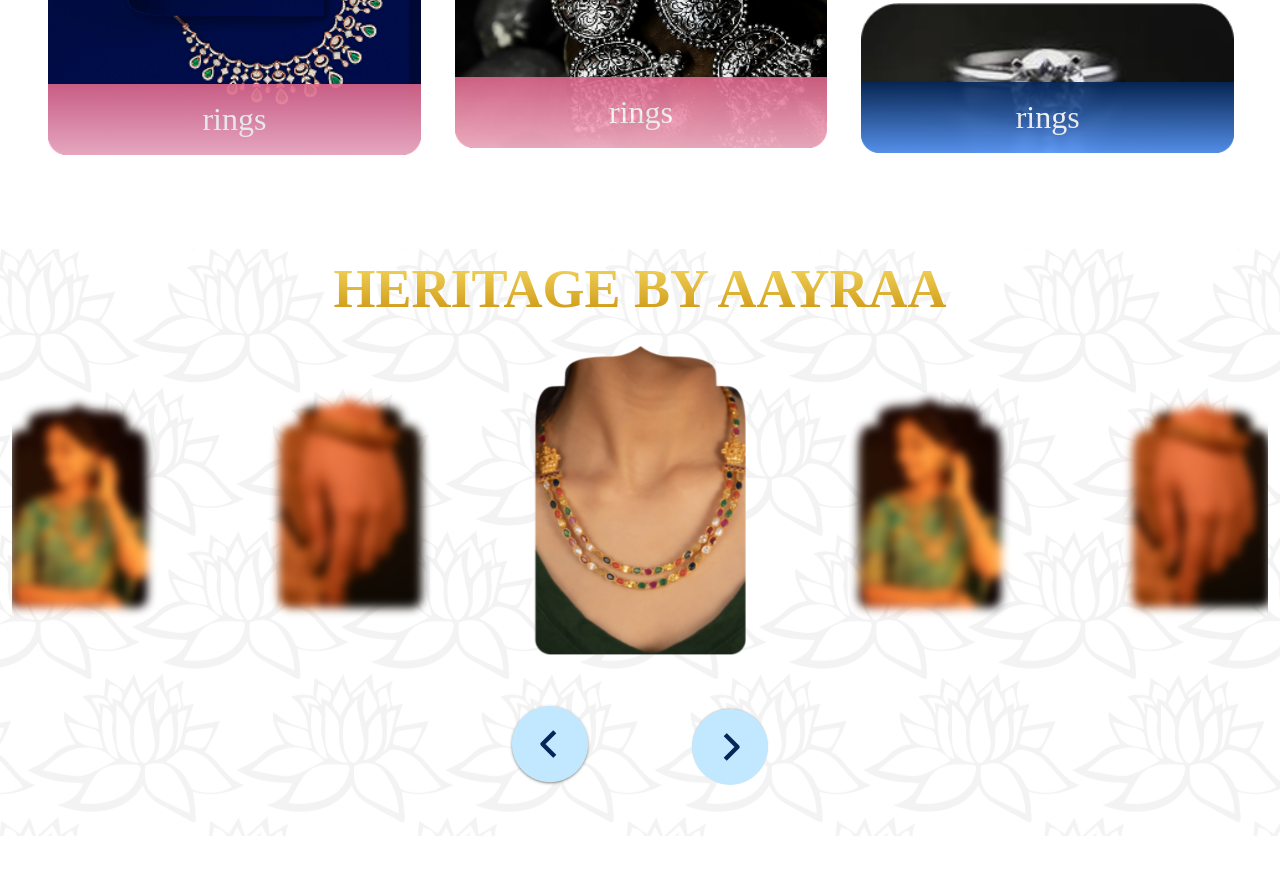
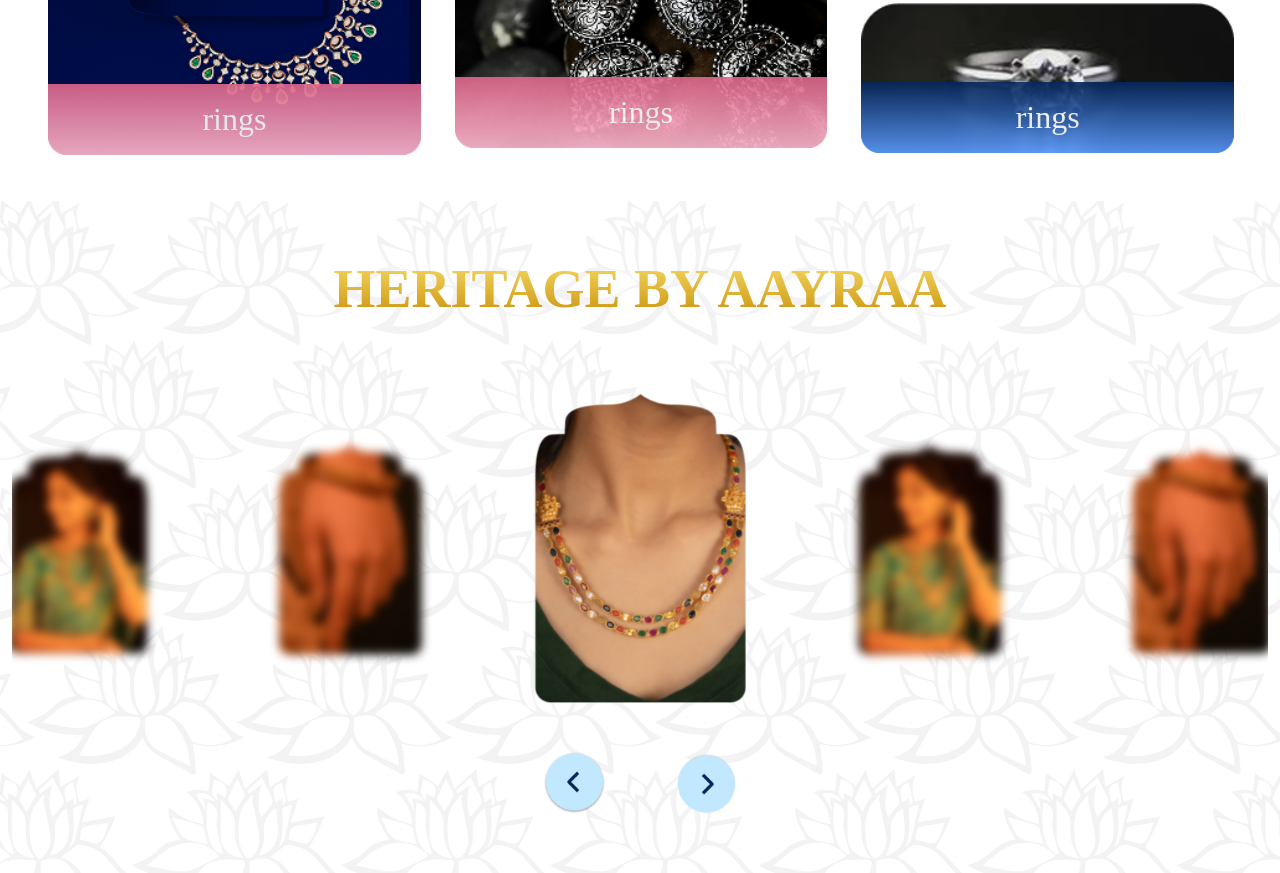
Before and after one commit to Rahulsubramanian06/Aayra, a plain HTML site: page index.html in a window 1280 px wide. Shown: the part 1387-2260 px from the top of the page. Drawn offline with nearby package versions, Linux system fonts and the light colour scheme; a small style sheet from the web is missing; a web font is replaced by a local one.

Commit message:
changes done in heritage section section

```diff
--- a/index.html
+++ b/index.html
@@ -13,6 +13,16 @@
     <link
       rel="stylesheet"
       href="https://cdn.jsdelivr.net/npm/bootstrap@5.3.3/dist/css/bootstrap.min.css"
+    />
+    <!-- Swiper JS -->
+    <link
+      rel="stylesheet"
+      href="https://cdn.jsdelivr.net/npm/swiper@11/swiper-bundle.min.css"
+    />
+    <!-- font -->
+    <link
+      rel="stylesheet"
+      href="https://your-font-cdn.com/helvetica-now-display.css"
     />
     <script src="https://cdn.jsdelivr.net/npm/bootstrap@5.3.3/dist/js/bootstrap.bundle.min.js"></script>
     <!-- font_awesome -->
@@ -463,25 +473,14 @@
       </div>
     </section>
 
-    <!-- Swiper JS -->
-    <link
-      rel="stylesheet"
-      href="https://cdn.jsdelivr.net/npm/swiper@11/swiper-bundle.min.css"
-    />
-    <!-- font -->
-    <link
-      rel="stylesheet"
-      href="https://your-font-cdn.com/helvetica-now-display.css"
-    />
-
     <!-- Heritage by Aayra -->
-    <section class="Heritage_BG container-fluid mt-5 mb-5">
+    <section class="Heritage_BG container-fluid pt-5 pb-5">
       <p class="Heritage_heading font_size_54 font_weight_800 text-center">
         HERITAGE BY AAYRAA
       </p>
       <!-- Swiper -->
       <div
-        class="swiper swiper_heritage d-flex flex-column pb-5 position-relative"
+        class="swiper swiper_heritage d-flex flex-column pt-5 position-relative"
       >
         <div class="swiper-wrapper">
           <div class="swiper-slide d-flex flex-column justify-content-center">
@@ -643,18 +642,18 @@
           </div>
         </div>
 
-        <div class="d-flex justify-content-center mt-5">
-          <button class="border-0 bg-transparent px-5 heritage-left">
+        <div class="d-flex justify-content-center gap-5 mt-5 mb-5">
+          <button class="border-0 bg-transparent heritage-left">
             <img
               src="assets/Heritage_by_aayra/heritage_navigation_button_left.png"
-              class="img-fluid cursor-pointer"
+              class="img-fluid cursor-pointer w-75"
               alt=""
             />
           </button>
-          <button class="border-0 bg-transparent px-5 heritage-right">
+          <button class="border-0 bg-transparent heritage-right">
             <img
               src="assets/Heritage_by_aayra/heritage_navigation_button_right.png"
-              class="img-fluid cursor-pointer"
+              class="img-fluid cursor-pointer w-75"
               alt=""
             />
           </button>
```
